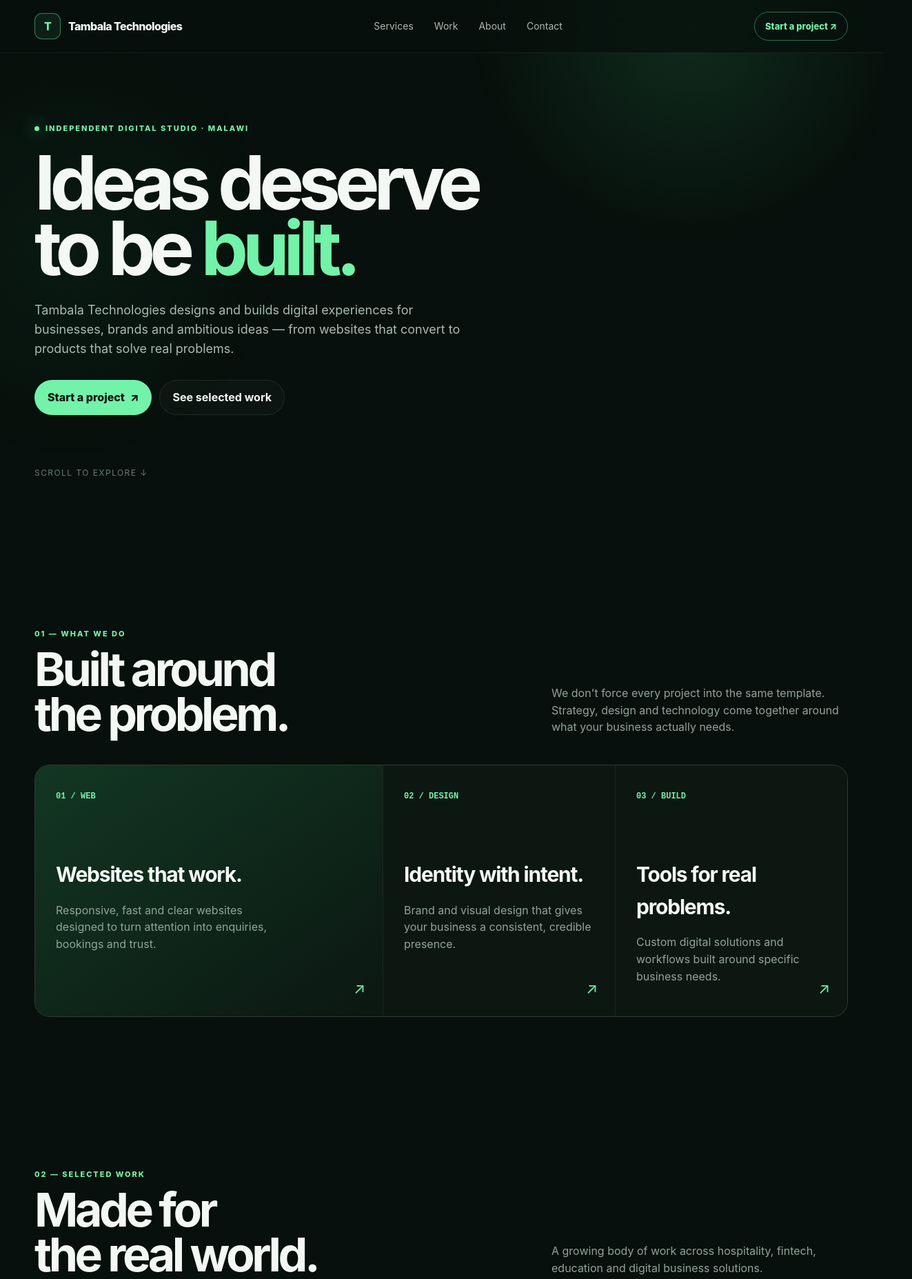
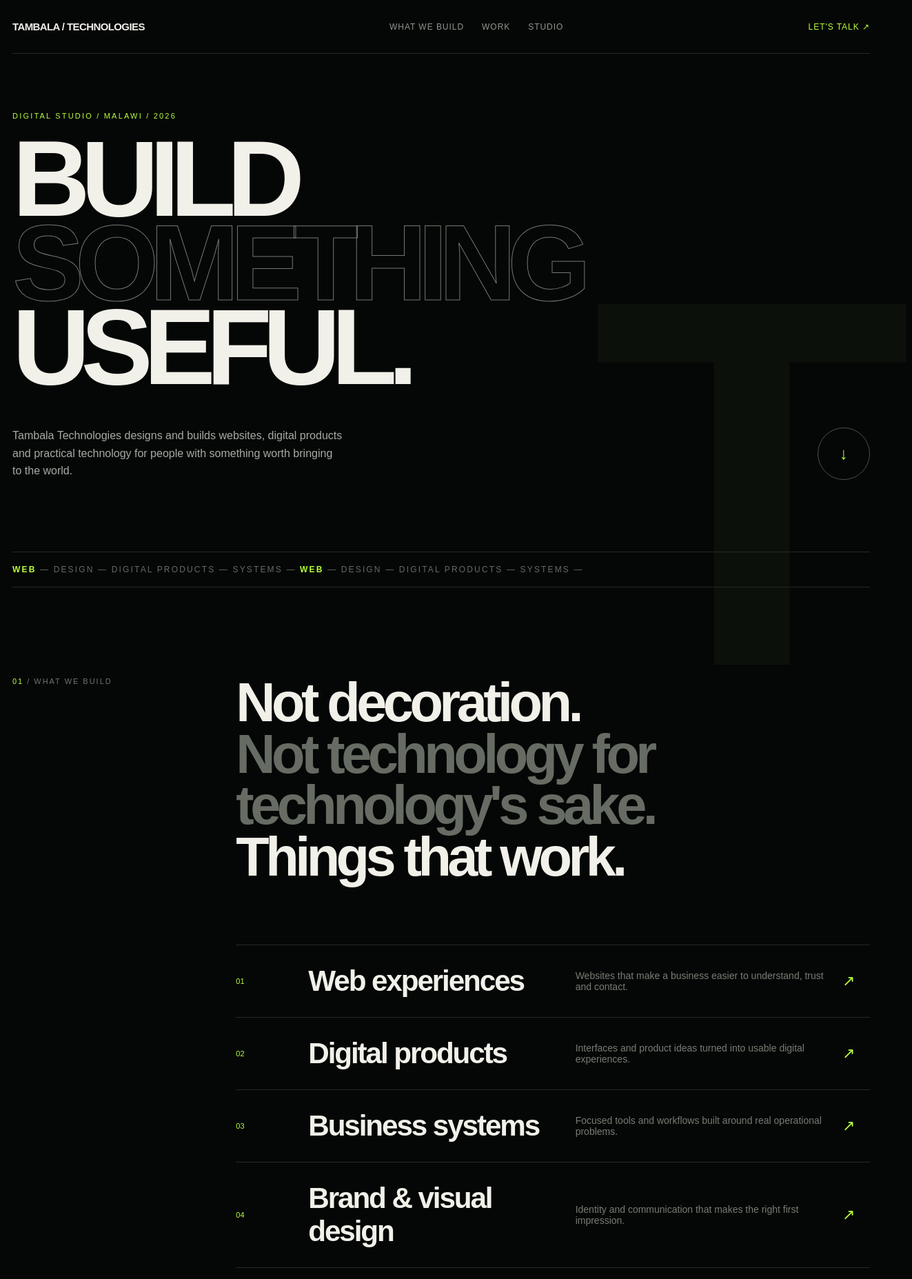
Before and after one commit to blessings2008/Tambala-Technologies-portfolio, a website: page index.html in a window 1280 px wide. Shown: the top 1855 px of the page at 69% size, 1323 px wide, since content can reach past the window. Drawn offline with Linux system fonts and the light colour scheme.

Commit message:
feat: introduce bold Tambala studio visual direction

```diff
--- a/index.html
+++ b/index.html
@@ -1,76 +1,61 @@
-<!DOCTYPE html>
+<!doctype html>
 <html lang="en">
 <head>
-<meta charset="UTF-8">
-<meta name="viewport" content="width=device-width, initial-scale=1.0">
-<meta name="description" content="Tambala Technologies builds websites, digital products and practical technology solutions in Malawi.">
+<meta charset="utf-8">
+<meta name="viewport" content="width=device-width,initial-scale=1">
+<meta name="description" content="Tambala Technologies — websites, digital products and technology solutions from Malawi.">
 <meta name="author" content="Tambala Technologies">
-<meta property="og:title" content="Tambala Technologies — Digital experiences built to move businesses forward">
-<meta property="og:description" content="Web, design and digital solutions for ambitious businesses and ideas.">
-<meta property="og:type" content="website">
-<title>Tambala Technologies — Digital experiences that move businesses forward</title>
+<title>Tambala Technologies — Build something useful.</title>
 <style>
-:root{--bg:#07100c;--ink:#f4f8f5;--muted:#91a49a;--line:rgba(255,255,255,.09);--green:#73f2a9;--green2:#c9ffe0;--panel:#0c1712;--max:1180px}
-*{box-sizing:border-box}html{scroll-behavior:smooth}body{margin:0;background:var(--bg);color:var(--ink);font-family:Inter,ui-sans-serif,system-ui,-apple-system,BlinkMacSystemFont,"Segoe UI",sans-serif;line-height:1.55;overflow-x:hidden}a{color:inherit;text-decoration:none}button,input,select,textarea{font:inherit}.wrap{width:min(calc(100% - 40px),var(--max));margin:auto}
-body:before{content:"";position:fixed;inset:0;pointer-events:none;background:radial-gradient(circle at 78% 5%,rgba(64,191,119,.16),transparent 25%),radial-gradient(circle at 8% 45%,rgba(24,91,59,.13),transparent 24%);z-index:-1}
-.nav{position:sticky;top:0;z-index:50;border-bottom:1px solid rgba(255,255,255,.07);background:rgba(7,16,12,.76);backdrop-filter:blur(18px)}.navin{height:76px;display:flex;align-items:center;justify-content:space-between}.brand{display:flex;align-items:center;gap:11px;font-weight:850;letter-spacing:-.04em}.mark{width:38px;height:38px;border:1px solid rgba(115,242,169,.45);display:grid;place-items:center;border-radius:11px;color:var(--green);background:rgba(115,242,169,.07)}.links{display:flex;gap:30px;color:#a9bbb1;font-size:14px}.links a{transition:.2s}.links a:hover{color:white}.navbtn{padding:10px 15px;border:1px solid rgba(115,242,169,.4);border-radius:999px;color:var(--green);font-size:13px;font-weight:800}
-.hero{min-height:calc(100vh - 76px);display:flex;align-items:center;padding:85px 0 90px}.eyebrow{color:var(--green);font-size:11px;font-weight:850;letter-spacing:.18em;text-transform:uppercase;display:flex;align-items:center;gap:9px}.pulse{width:7px;height:7px;border-radius:50%;background:var(--green);box-shadow:0 0 22px var(--green)}h1{font-size:clamp(52px,8.5vw,112px);line-height:.88;letter-spacing:-.075em;max-width:1080px;margin:22px 0 28px}h1 em{font-style:normal;color:var(--green)}.hero-copy{max-width:650px;color:#a9bbb1;font-size:18px}.actions{display:flex;gap:11px;flex-wrap:wrap;margin-top:31px}.primary{background:var(--green);color:#06100b;padding:13px 19px;border-radius:999px;font-weight:850;display:inline-flex;align-items:center;gap:8px}.secondary{border:1px solid var(--line);background:rgba(255,255,255,.025);padding:12px 18px;border-radius:999px;font-weight:750}.scrollhint{margin-top:75px;color:#687b71;font-size:12px;letter-spacing:.12em;text-transform:uppercase}
-section{padding:110px 0}.sectiontop{display:flex;justify-content:space-between;align-items:end;gap:35px;margin-bottom:42px}.sectiontop h2{font-size:clamp(38px,5.5vw,68px);line-height:.95;letter-spacing:-.065em;margin:10px 0 0}.sectiontop p{max-width:430px;color:var(--muted);margin:0}
-.services{display:grid;grid-template-columns:1.2fr .8fr .8fr;gap:1px;background:var(--line);border:1px solid var(--line);overflow:hidden;border-radius:22px}.service{background:var(--panel);padding:30px;min-height:330px;position:relative;transition:.25s}.service:hover{background:#102018}.service:first-child{background:linear-gradient(145deg,#123723,#0b1711)}.num{font:700 12px ui-monospace,monospace;color:var(--green)}.service h3{font-size:30px;letter-spacing:-.04em;margin:80px 0 9px}.service p{color:var(--muted);max-width:340px}.arrow{position:absolute;right:25px;bottom:24px;color:var(--green);font-size:22px}
-.workgrid{display:grid;grid-template-columns:1.35fr .65fr;gap:14px}.work{min-height:360px;border:1px solid var(--line);border-radius:22px;padding:30px;display:flex;flex-direction:column;justify-content:end;position:relative;overflow:hidden;background:#0b1711}.work:after{content:"";position:absolute;width:260px;height:260px;border-radius:50%;right:-100px;top:-110px;background:rgba(115,242,169,.1);filter:blur(5px)}.work.feature{min-height:520px;background:linear-gradient(145deg,#123b28 0%,#0b1711 62%)}.work.small{min-height:253px}.worktag{position:absolute;left:28px;top:27px;border:1px solid rgba(201,255,224,.25);color:var(--green2);border-radius:999px;padding:5px 9px;font-size:10px;letter-spacing:.08em;text-transform:uppercase}.work h3{font-size:clamp(31px,4vw,54px);line-height:1;letter-spacing:-.06em;margin:0 0 7px;position:relative;z-index:1}.work.small h3{font-size:31px}.work p{color:#9eb0a6;margin:0;max-width:540px;position:relative;z-index:1}.workmeta{margin-top:18px;color:#6e8277;font-size:12px;position:relative;z-index:1}
-.manifesto{border-top:1px solid var(--line);border-bottom:1px solid var(--line);padding:75px 0}.manifesto p{font-size:clamp(34px,5.4vw,72px);line-height:1.02;letter-spacing:-.065em;max-width:1050px;margin:0}.manifesto span{color:#657a6e}.manifesto b{color:var(--green)}
-.aboutgrid{display:grid;grid-template-columns:.85fr 1.15fr;gap:15px}.aboutcard{border:1px solid var(--line);border-radius:22px;padding:34px;background:linear-gradient(145deg,rgba(255,255,255,.035),rgba(255,255,255,.012))}.aboutcard h3{font-size:38px;line-height:1;letter-spacing:-.05em;margin:15px 0}.aboutcard p{color:var(--muted)}.principles{display:grid;grid-template-columns:1fr 1fr;gap:1px;background:var(--line);border:1px solid var(--line);border-radius:16px;overflow:hidden}.principle{background:#0b1711;padding:24px;min-height:135px}.principle strong{display:block;font-size:17px}.principle span{display:block;color:#7f9388;font-size:13px;margin-top:7px}
-.cta{display:grid;grid-template-columns:1.25fr .75fr;border:1px solid var(--line);border-radius:25px;overflow:hidden;background:linear-gradient(120deg,#123b28,#0b1711)}.ctaleft{padding:50px}.ctaleft h2{font-size:clamp(42px,6vw,76px);line-height:.93;letter-spacing:-.065em;margin:14px 0}.ctaleft p{color:#a4b7ac;max-width:570px}.contactside{padding:50px;border-left:1px solid var(--line);display:flex;flex-direction:column;justify-content:flex-end;gap:22px}.contactside b{display:block;font-size:11px;letter-spacing:.14em;text-transform:uppercase;color:#71867b;margin-bottom:5px}.contactside a{color:var(--green);font-size:17px}
-footer{padding:32px 0;border-top:1px solid var(--line);color:#6f8278;font-size:12px}.foot{display:flex;justify-content:space-between;gap:20px}.foot strong{color:#b9c9c0}
-@media(max-width:820px){.links,.navbtn{display:none}.wrap{width:min(calc(100% - 28px),var(--max))}.hero{min-height:auto;padding:85px 0 70px}h1{font-size:clamp(50px,16vw,82px)}section{padding:78px 0}.sectiontop{display:block}.sectiontop p{margin-top:18px}.services,.workgrid,.aboutgrid,.cta{grid-template-columns:1fr}.service{min-height:250px}.service h3{margin-top:55px}.work.feature{min-height:430px}.work.small{min-height:250px}.contactside{border-left:0;border-top:1px solid var(--line);padding:32px}.ctaleft{padding:34px}.principles{grid-template-columns:1fr}.foot{display:block}.foot span{display:block;margin:7px 0}}
+:root{--black:#050706;--paper:#f1f0e9;--acid:#b7ff3c;--grey:#a6aaa3;--dark:#10130f;--line:#252923;--max:1280px}
+*{box-sizing:border-box}html{scroll-behavior:smooth}body{margin:0;background:var(--black);color:var(--paper);font-family:Arial,Helvetica,sans-serif;overflow-x:hidden}a{text-decoration:none;color:inherit}.page{width:min(calc(100% - 36px),var(--max));margin:auto}
+.top{height:78px;display:flex;align-items:center;justify-content:space-between;border-bottom:1px solid var(--line);font-size:12px;text-transform:uppercase;letter-spacing:.08em}.logo{font-weight:900;font-size:15px;letter-spacing:-.04em}.top nav{display:flex;gap:26px;color:#92978f}.top nav a:hover{color:var(--paper)}.top .talk{color:var(--acid)}
+.hero{min-height:calc(100vh - 78px);display:grid;align-content:center;padding:70px 0 90px;position:relative}.hero:after{content:"T";position:absolute;right:-.08em;bottom:-.22em;font-size:min(60vw,760px);font-weight:900;line-height:.7;color:#0c100b;z-index:-1}.kicker{font-size:11px;text-transform:uppercase;letter-spacing:.2em;color:var(--acid);margin-bottom:25px}.hero h1{font-size:clamp(65px,12.2vw,178px);line-height:.78;letter-spacing:-.085em;margin:0;max-width:1150px}.hero h1 span{display:block}.hero h1 .outline{-webkit-text-stroke:1px #747970;color:transparent}.hero-bottom{display:flex;justify-content:space-between;align-items:end;margin-top:55px;gap:30px}.hero-bottom p{max-width:480px;color:var(--grey);font-size:16px;line-height:1.6;margin:0}.roundbtn{width:76px;height:76px;border:1px solid #4b5149;border-radius:50%;display:grid;place-items:center;color:var(--acid);font-size:24px;transition:.25s}.roundbtn:hover{background:var(--acid);color:#000;transform:rotate(45deg)}
+.marquee{border-top:1px solid var(--line);border-bottom:1px solid var(--line);overflow:hidden;white-space:nowrap;padding:18px 0;color:#656b63;font-size:12px;letter-spacing:.18em;text-transform:uppercase}.marquee span{margin-right:45px}.marquee b{color:var(--acid)}
+section{padding:130px 0}.label{font-size:11px;letter-spacing:.18em;text-transform:uppercase;color:#6f756c;margin-bottom:45px}.label b{color:var(--acid);font-weight:500}
+.intro{display:grid;grid-template-columns:.32fr 1fr;gap:30px}.intro h2{font-size:clamp(40px,6.2vw,82px);line-height:.94;letter-spacing:-.07em;margin:0;max-width:980px}.intro h2 i{font-style:normal;color:#666c63}
+.service-list{margin-top:90px;border-top:1px solid var(--line)}.service{display:grid;grid-template-columns:80px 1fr 1fr 40px;gap:25px;align-items:center;padding:28px 0;border-bottom:1px solid var(--line);transition:.2s}.service:hover{padding-left:14px;padding-right:14px;background:#0b0e0a}.service .num{color:var(--acid);font-size:11px}.service h3{font-size:clamp(27px,3.3vw,47px);letter-spacing:-.05em;margin:0}.service p{color:#777d74;font-size:14px;margin:0;max-width:380px}.service .arr{color:var(--acid);font-size:22px}
+.work-intro{display:flex;justify-content:space-between;align-items:end;gap:30px}.work-intro h2{font-size:clamp(55px,8vw,110px);letter-spacing:-.08em;line-height:.78;margin:0}.work-intro p{max-width:330px;color:var(--grey);margin:0}.projects{margin-top:65px;display:grid;grid-template-columns:1.65fr .9fr;gap:18px}.project{min-height:620px;position:relative;overflow:hidden;padding:32px;display:flex;flex-direction:column;justify-content:end;background:#11150f;border:1px solid #292e27}.project:before{content:"";position:absolute;inset:0;background:radial-gradient(circle at 72% 24%,rgba(183,255,60,.28),transparent 30%),linear-gradient(145deg,#19321d,#0c100b 65%);opacity:.9}.project:nth-child(2):before{background:radial-gradient(circle at 35% 25%,rgba(65,147,255,.25),transparent 30%),linear-gradient(145deg,#101e27,#0c100b 65%)}.project:nth-child(3):before{background:radial-gradient(circle at 70% 30%,rgba(255,176,72,.18),transparent 30%),linear-gradient(145deg,#282016,#0c100b 65%)}.project>*{position:relative}.project-stack{display:grid;gap:18px}.project-stack .project{min-height:301px}.project .type{font-size:10px;letter-spacing:.16em;text-transform:uppercase;color:var(--acid);margin-bottom:12px}.project h3{font-size:clamp(36px,5vw,72px);line-height:.85;letter-spacing:-.07em;margin:0 0 13px}.project-stack h3{font-size:38px}.project p{color:#9ca198;max-width:530px;margin:0}.project .num{position:absolute;right:30px;top:30px;color:#697067;font-size:12px}
+.statement{padding:120px 0;border-top:1px solid var(--line);border-bottom:1px solid var(--line)}.statement h2{font-size:clamp(48px,8vw,110px);line-height:.84;letter-spacing:-.08em;margin:0;max-width:1100px}.statement h2 span{color:#555b53}.statement h2 b{color:var(--acid)}
+.about{display:grid;grid-template-columns:.5fr 1fr;gap:70px}.about h2{font-size:clamp(45px,6vw,80px);line-height:.86;letter-spacing:-.07em;margin:0}.about-copy{max-width:700px}.about-copy p{font-size:23px;line-height:1.35;margin:0 0 45px}.facts{display:grid;grid-template-columns:1fr 1fr;border-top:1px solid var(--line)}.fact{padding:22px 0;border-bottom:1px solid var(--line)}.fact strong{display:block;font-size:18px}.fact span{display:block;color:#737970;font-size:13px;margin-top:5px}
+.contact{background:var(--paper);color:#080a07;padding:70px 6vw;display:grid;grid-template-columns:1.2fr .8fr;gap:60px}.contact .label{color:#60655e}.contact h2{font-size:clamp(50px,7vw,100px);line-height:.82;letter-spacing:-.08em;margin:0 0 35px}.contact h2 span{color:#697066}.contact p{max-width:570px;color:#5d635c}.contact-links{display:flex;flex-direction:column;justify-content:end;gap:20px}.contact-links div{border-top:1px solid #c8c8bf;padding-top:14px}.contact-links small{display:block;text-transform:uppercase;letter-spacing:.14em;color:#747971;font-size:10px}.contact-links a{font-size:20px;font-weight:700}.contact-button{display:inline-flex;margin-top:25px;background:#090b08;color:var(--acid);padding:14px 19px;border-radius:2px;font-weight:800}
+footer{padding:30px 0;color:#626860;font-size:11px;text-transform:uppercase;letter-spacing:.1em}.foot{display:flex;justify-content:space-between;gap:20px}
+@media(max-width:800px){.page{width:min(calc(100% - 24px),var(--max))}.top nav{display:none}.hero{padding:65px 0}.hero h1{font-size:clamp(62px,18vw,105px)}.hero-bottom{align-items:start}.roundbtn{flex:0 0 auto}.intro,.about,.contact{grid-template-columns:1fr}.intro{gap:35px}.service{grid-template-columns:45px 1fr 28px}.service p{display:none}.projects{grid-template-columns:1fr}.project{min-height:470px}.project-stack .project{min-height:300px}.work-intro{display:block}.work-intro p{margin-top:25px}.about{gap:45px}.about-copy p{font-size:19px}.contact{padding:45px 28px}.contact-links{margin-top:20px}.foot{display:block}.foot span{display:block;margin:7px 0}.hero:after{font-size:100vw}}
 </style>
 </head>
 <body>
-<header class="nav"><div class="wrap navin">
-<a class="brand" href="#"><span class="mark">T</span><span>Tambala Technologies</span></a>
-<nav class="links" aria-label="Primary"><a href="#services">Services</a><a href="#work">Work</a><a href="#about">About</a><a href="#contact">Contact</a></nav>
-<a class="navbtn" href="#contact">Start a project ↗</a>
-</div></header>
+<div class="page">
+<header class="top"><a class="logo" href="#">TAMBALA / TECHNOLOGIES</a><nav><a href="#build">What we build</a><a href="#work">Work</a><a href="#studio">Studio</a></nav><a class="talk" href="#contact">Let's talk ↗</a></header>
 
 <main>
-<section class="hero"><div class="wrap">
-<div class="eyebrow"><span class="pulse"></span> Independent digital studio · Malawi</div>
-<h1>Ideas deserve<br>to be <em>built.</em></h1>
-<p class="hero-copy">Tambala Technologies designs and builds digital experiences for businesses, brands and ambitious ideas — from websites that convert to products that solve real problems.</p>
-<div class="actions"><a class="primary" href="#contact">Start a project <span>↗</span></a><a class="secondary" href="#work">See selected work</a></div>
-<div class="scrollhint">Scroll to explore ↓</div>
-</div></section>
+<section class="hero">
+<div class="kicker">Digital studio / Malawi / 2026</div>
+<h1><span>BUILD</span><span class="outline">SOMETHING</span><span>USEFUL.</span></h1>
+<div class="hero-bottom"><p>Tambala Technologies designs and builds websites, digital products and practical technology for people with something worth bringing to the world.</p><a class="roundbtn" href="#work" aria-label="Explore work">↓</a></div>
+</section>
 
-<section id="services"><div class="wrap">
-<div class="sectiontop"><div><div class="eyebrow">01 — What we do</div><h2>Built around<br>the problem.</h2></div><p>We don't force every project into the same template. Strategy, design and technology come together around what your business actually needs.</p></div>
-<div class="services">
-<article class="service"><span class="num">01 / WEB</span><h3>Websites that work.</h3><p>Responsive, fast and clear websites designed to turn attention into enquiries, bookings and trust.</p><span class="arrow">↗</span></article>
-<article class="service"><span class="num">02 / DESIGN</span><h3>Identity with intent.</h3><p>Brand and visual design that gives your business a consistent, credible presence.</p><span class="arrow">↗</span></article>
-<article class="service"><span class="num">03 / BUILD</span><h3>Tools for real problems.</h3><p>Custom digital solutions and workflows built around specific business needs.</p><span class="arrow">↗</span></article>
-</div></div></section>
+<div class="marquee"><span><b>WEB</b> — DESIGN — DIGITAL PRODUCTS — SYSTEMS — <b>WEB</b> — DESIGN — DIGITAL PRODUCTS — SYSTEMS —</span></div>
 
-<section id="work"><div class="wrap">
-<div class="sectiontop"><div><div class="eyebrow">02 — Selected work</div><h2>Made for<br>the real world.</h2></div><p>A growing body of work across hospitality, fintech, education and digital business solutions.</p></div>
-<div class="workgrid">
-<article class="work feature"><span class="worktag">Hospitality · Web</span><h3>Malabi Guest House</h3><p>A modern hospitality experience built to present rooms clearly and make direct enquiries easier.</p><div class="workmeta">Website design · Development · Mobile experience</div></article>
-<div style="display:grid;gap:14px">
-<article class="work small"><span class="worktag">Fintech · Product</span><h3>PocketVault</h3><p>Goal-based savings, payments and a user-first financial dashboard.</p></article>
-<article class="work small"><span class="worktag">Education · Digital</span><h3>Health Science Allocation</h3><p>A data-driven workflow concept for student and district allocation.</p></article>
+<section id="build"><div class="intro"><div class="label"><b>01</b> / What we build</div><div><h2>Not decoration.<br><i>Not technology for technology's sake.</i><br>Things that <b>work.</b></h2>
+<div class="service-list">
+<div class="service"><span class="num">01</span><h3>Web experiences</h3><p>Websites that make a business easier to understand, trust and contact.</p><span class="arr">↗</span></div>
+<div class="service"><span class="num">02</span><h3>Digital products</h3><p>Interfaces and product ideas turned into usable digital experiences.</p><span class="arr">↗</span></div>
+<div class="service"><span class="num">03</span><h3>Business systems</h3><p>Focused tools and workflows built around real operational problems.</p><span class="arr">↗</span></div>
+<div class="service"><span class="num">04</span><h3>Brand & visual design</h3><p>Identity and communication that makes the right first impression.</p><span class="arr">↗</span></div>
+</div></div></div></section>
+
+<section id="work"><div class="work-intro"><div><div class="label"><b>02</b> / Selected work</div><h2>THE<br>WORK.</h2></div><p>Different problems. Different industries. One belief: digital work should have a reason to exist.</p></div>
+<div class="projects"><article class="project"><span class="num">01</span><div class="type">Hospitality / Website</div><h3>Malabi<br>Guest House</h3><p>A modern hospitality experience focused on rooms, trust and direct enquiries.</p></article>
+<div class="project-stack"><article class="project"><span class="num">02</span><div class="type">Fintech / Product</div><h3>PocketVault</h3><p>A savings product concept built around goals, payments and clarity.</p></article><article class="project"><span class="num">03</span><div class="type">Education / Digital</div><h3>Health Science Allocation</h3><p>A data-driven workflow concept for student and district allocation.</p></article></div></div>
+</section>
+
+<div class="statement"><div class="page"><h2><span>We don't build websites</span><br>just to put them online.<br><b>We build reasons to click.</b></h2></div></div>
+
+<section id="studio"><div class="about"><div><div class="label"><b>03</b> / The studio</div><h2>SMALL<br>TEAM.<br>BIG<br>ATTENTION.</h2></div><div class="about-copy"><p>Tambala Technologies is an independent digital studio from Malawi. We combine design, development and problem-solving to create useful digital experiences for businesses and ambitious ideas.</p><p style="color:#70766e;font-size:15px">We care about the details people feel: a page loading quickly, a message making sense, a form actually working, a brand looking like it belongs.</p><div class="facts"><div class="fact"><strong>Human-first</strong><span>Built around real people.</span></div><div class="fact"><strong>Mobile-ready</strong><span>Designed for everyday devices.</span></div><div class="fact"><strong>Practical</strong><span>Technology with a purpose.</span></div><div class="fact"><strong>Built to grow</strong><span>Ready for the next version.</span></div></div></div></div></section>
+
+<section id="contact"><div class="contact"><div><div class="label">04 / Start something</div><h2>Have an idea?<br><span>Let's make it real.</span></h2><p>Tell us what you're trying to build, improve or launch. Start with a conversation — we'll figure out the rest.</p><a class="contact-button" href="https://wa.me/265892025111">Start on WhatsApp ↗</a></div><div class="contact-links"><div><small>Email</small><a href="mailto:madalitsotambala2@gmail.com">madalitsotambala2@gmail.com</a></div><div><small>Phone / WhatsApp</small><a href="tel:+265892025111">+265 892 025 111</a></div><div><small>Based in</small><strong>Malawi / Working digitally</strong></div></div></div></section>
+</main>
+<footer><div class="foot"><span>© 2026 Tambala Technologies</span><span>Building ideas. Designing possibilities.</span></div></footer>
 </div>
-</div></div></section>
-
-<div class="manifesto"><div class="wrap"><p><span>Good design gets attention.</span><br><b>Useful technology keeps it.</b></p></div></div>
-
-<section id="about"><div class="wrap">
-<div class="sectiontop"><div><div class="eyebrow">03 — The studio</div><h2>Small team.<br>Serious work.</h2></div><p>Tambala Technologies is a Malawi-based digital studio focused on thoughtful design, practical technology and products people can actually use.</p></div>
-<div class="aboutgrid"><article class="aboutcard"><div class="eyebrow">Our approach</div><h3>We care about what happens after launch.</h3><p>A beautiful interface means little if customers can't understand it, use it or trust it. We think about the whole experience — from the first impression to the next version.</p></article>
-<div class="principles"><div class="principle"><strong>Human-first</strong><span>Designed around real people and real behaviour.</span></div><div class="principle"><strong>Practical</strong><span>Technology has a job to do, not just a place to look impressive.</span></div><div class="principle"><strong>Mobile-ready</strong><span>Built for the devices your customers already use.</span></div><div class="principle"><strong>Built to grow</strong><span>Start focused. Leave room for what comes next.</span></div></div></div>
-</div></section>
-
-<section id="contact"><div class="wrap">
-<div class="cta"><div class="ctaleft"><div class="eyebrow">04 — Let's talk</div><h2>Have something worth building?</h2><p>Tell us what you're working on. Whether it's a new website, a brand refresh or a bigger digital idea, let's start with a conversation.</p><div class="actions"><a class="primary" href="https://wa.me/265892025111">WhatsApp us ↗</a><a class="secondary" href="mailto:madalitsotambala2@gmail.com">Send an email</a></div></div>
-<div class="contactside"><div><b>Phone / WhatsApp</b><a href="tel:+265892025111">+265 892 025 111</a></div><div><b>Email</b><a href="mailto:madalitsotambala2@gmail.com">madalitsotambala2@gmail.com</a></div><div><b>Based in</b><span>Malawi · Working digitally</span></div><div><b>Studio</b><span>Tambala Technologies</span></div></div></div>
-</div></section>
-</main>
-<footer><div class="wrap foot"><span>© 2026 <strong>Tambala Technologies</strong>. All rights reserved.</span><span>Building ideas. Designing possibilities.</span></div></footer>
-</body></html>
+</body>
+</html>
```
